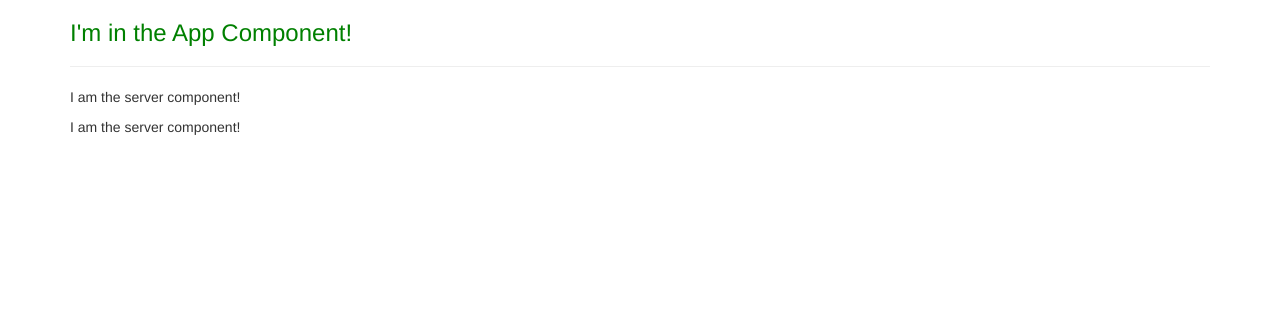
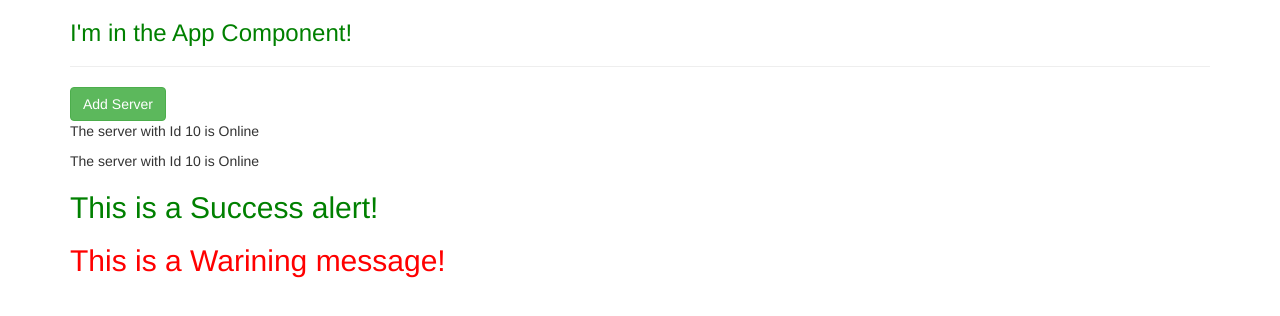
Before and after one commit to saumitrakahate/angular-sample, an Angular app: page / in a window 1280 px wide. Shown: the top 316 px of the page. Built offline with nearby package versions, Linux system fonts and the light colour scheme.

Commit message:
Data binding

```diff
--- /dev/null
+++ b/src/app/alerts/success-alert/success-alert.component.html
@@ -0,0 +1 @@
+<h2>This is a Success alert!</h2>
--- /dev/null
+++ b/src/app/alerts/success-alert/success-alert.component.ts
@@ -0,0 +1,17 @@
+import { Component, OnInit } from '@angular/core';
+
+@Component({
+  selector: 'app-success-alert',
+  templateUrl: './success-alert.component.html',
+  styles: [`
+    h2 {color:green}
+  `]
+})
+export class SuccessAlertComponent implements OnInit {
+
+  constructor() { }
+
+  ngOnInit() {
+  }
+
+}
--- /dev/null
+++ b/src/app/alerts/warning-alert/WarningAlert.component.html
@@ -0,0 +1 @@
+<h2>This is a Warining message!</h2>
--- /dev/null
+++ b/src/app/alerts/warning-alert/WarningAlert.component.ts
@@ -0,0 +1,11 @@
+import { Component } from "@angular/core";
+
+@Component({
+    selector: 'app-warning-alert',
+    templateUrl: './WarningAlert.component.html',
+    styles:[`
+        h2 {color:red}
+    `]
+})
+
+export class WarningAlert{}
--- a/src/app/app.component.html
+++ b/src/app/app.component.html
@@ -6,6 +6,8 @@
             <app-servers></app-servers>
             <!--<div app-servers></div>-->
             <!--<div class="app-servers"></div>-->
+            <app-success-alert></app-success-alert>
+            <app-warning-alert></app-warning-alert>
         </div>
     </div>
 </div>
--- a/src/app/app.module.ts
+++ b/src/app/app.module.ts
@@ -5,12 +5,16 @@ import { AppRoutingModule } from './app-routing.module';
 import { AppComponent } from './app.component';
 import { ServerComponent } from './server/server.component';
 import { ServersComponent } from './servers/servers/servers.component';
+import { SuccessAlertComponent } from './alerts/success-alert/success-alert.component';
+import { WarningAlert } from './alerts/warning-alert/WarningAlert.component';
 
 @NgModule({
   declarations: [
     AppComponent,
     ServerComponent,
-    ServersComponent
+    ServersComponent,
+    SuccessAlertComponent,
+    WarningAlert
   ],
   imports: [
     BrowserModule,
--- a/src/app/server/server.component.html
+++ b/src/app/server/server.component.html
@@ -1 +1 @@
-<p>I am the server component!</p>
+<p>The server with Id {{ serverId }} is {{ getServerStatus() }}</p>
--- a/src/app/server/server.component.ts
+++ b/src/app/server/server.component.ts
@@ -6,4 +6,10 @@ import { Component } from '@angular/core';
 })
 export class ServerComponent{
 
+    serverId = 10;
+    serverStatus = 'Online';
+
+    getServerStatus(){
+        return this.serverStatus;
+    }
 }
--- a/src/app/servers/servers/servers.component.html
+++ b/src/app/servers/servers/servers.component.html
@@ -0,0 +1,3 @@
+<button class="btn btn-success" [disabled]='!allowNewServer'>Add Server</button>
+<app-server></app-server>
+<app-server></app-server>
--- a/src/app/servers/servers/servers.component.ts
+++ b/src/app/servers/servers/servers.component.ts
@@ -4,13 +4,15 @@ import { Component, OnInit } from '@angular/core';
   selector: 'app-servers',
   //selector: '[app-servers]',
   //selector: '.app-servers',
-  //templateUrl: './servers.component.html',
-  template:'<app-server></app-server><app-server></app-server>',
+  templateUrl: './servers.component.html',
+  //template:'<app-server></app-server><app-server></app-server>',
   styleUrls: ['./servers.component.css']
 })
 export class ServersComponent implements OnInit {
-
-  constructor() { }
+  allowNewServer = false;
+  constructor() {
+    setTimeout(()=>{this.allowNewServer=true},2000)
+   }
 
   ngOnInit() {
   }
```
Also changed, not shown: src/app/alerts/success-alert/success-alert.component.css (added), 1 other file (tests, documents, lock files or other folders).
